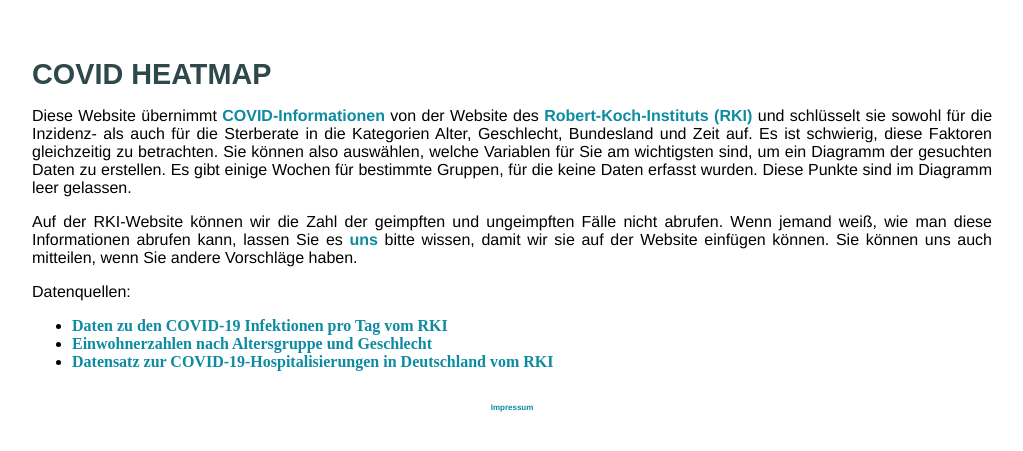
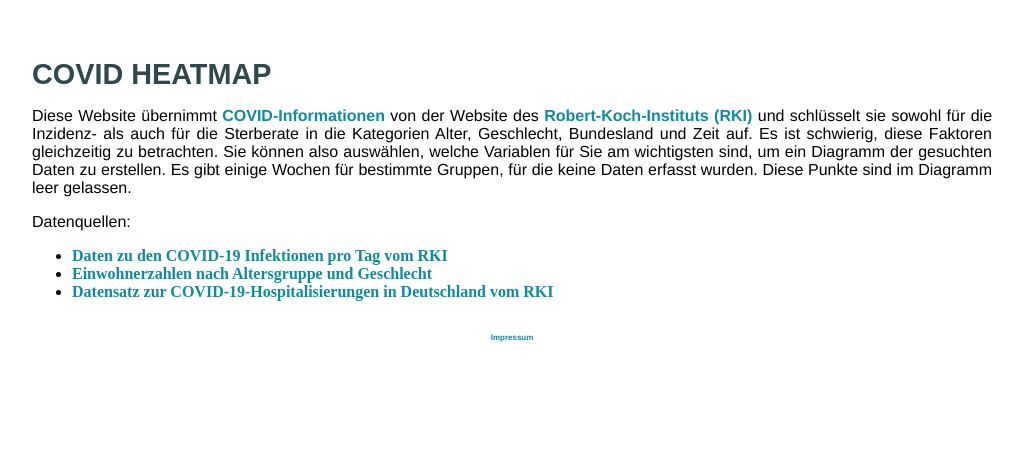
Before and after one commit to jplenge/Covid-Heatmap, a Flask app: page / in a window 1280 px wide. Shown: the top 451 px of the page, without its empty margins (128-1151 px from the left). Run offline with Flask 2, Linux system fonts and the light colour scheme; parts of the project's set-up code (start-up, migrations or seed data) failed here and were passed over.

Commit message:
added Readme file; update html template
Former-commit-id: 5f0e6e3f5ba199726ad3e7b189e97f7718005924

```diff
--- a/templates/index.html
+++ b/templates/index.html
@@ -14,8 +14,7 @@
 
     <p>Diese Website übernimmt <a href="https://npgeo-corona-npgeo-de.hub.arcgis.com/datasets/dd4580c810204019a7b8eb3e0b329dd6_0/explore?showTable=true"> COVID-Informationen </a> von der Website des <a href="https://www.rki.de/DE/Content/InfAZ/N/Neuartiges_Coronavirus/nCoV_node.html;jsessionid=081649DF79DD365A245AA19C1A3CB9E8.internet091#doc13490882bodyText12"> Robert-Koch-Instituts (RKI) </a> und schlüsselt sie sowohl für die Inzidenz- als auch für die Sterberate in die Kategorien Alter, Geschlecht, Bundesland und Zeit auf. Es ist schwierig, diese Faktoren gleichzeitig zu betrachten. Sie können also auswählen, welche Variablen für Sie am wichtigsten sind, um ein Diagramm der gesuchten Daten zu erstellen. Es gibt einige Wochen für bestimmte Gruppen, für die keine Daten erfasst wurden. Diese Punkte sind im Diagramm leer gelassen.</p>
 
-    <p>Auf der RKI-Website können wir die Zahl der geimpften und ungeimpften Fälle nicht abrufen. Wenn jemand weiß, wie man diese Informationen abrufen kann, lassen Sie es <a href="mailto:juergen@plenge.me">uns</a> bitte wissen, damit wir sie auf der Website einfügen können. Sie können uns auch mitteilen, wenn Sie andere Vorschläge haben.</p>
-
+<!--    <p>Auf der RKI-Website können wir die Zahl der geimpften und ungeimpften Fälle nicht abrufen. Wenn jemand weiß, wie man diese Informationen abrufen kann, lassen Sie es <a href="mailto:juergen@plenge.me">uns</a> bitte wissen, damit wir sie auf der Website einfügen können. Sie können uns auch mitteilen, wenn Sie andere Vorschläge haben.</p>  -->
     {{script|safe}}
 
     <p>Datenquellen:
```
